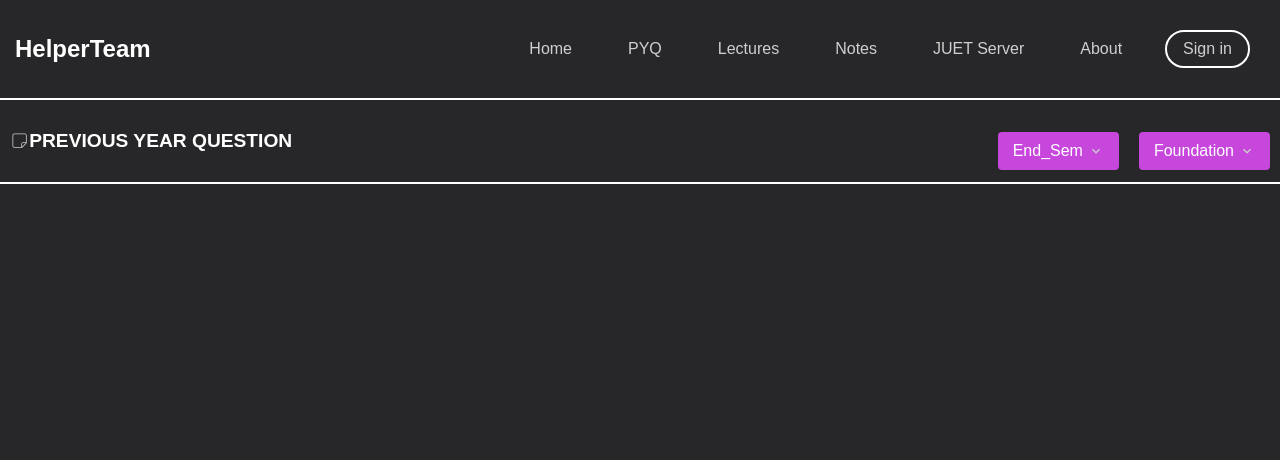
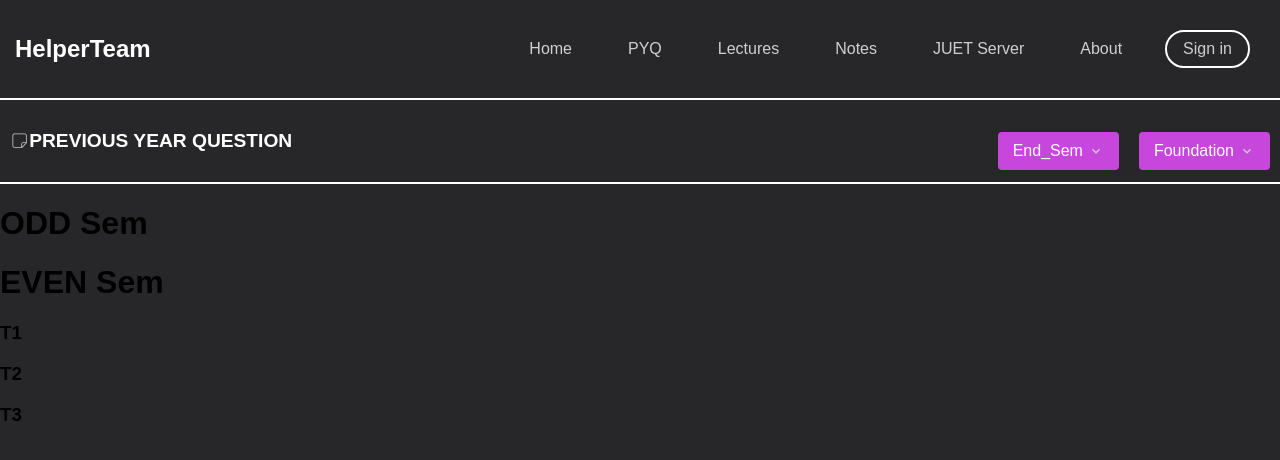
Before and after one commit to Indranil102/Helper_Team, a React (Create React App) app: page /pyq in a window 1280 px wide. Shown: the top 460 px of the page. Built offline with nearby package versions, Linux system fonts and the light colour scheme; a web font is replaced by a local one.

Commit message:
jsx added

```diff
--- a/src/Pages/pyq/Pyq.jsx
+++ b/src/Pages/pyq/Pyq.jsx
@@ -41,6 +41,25 @@ const Pyq = () => {
     </div>
         </div>
 
+         <div>
+        <div className='sem-container'>
+          <div> <h1>ODD Sem</h1></div>
+          <div> <h1>EVEN Sem</h1></div>
+
+
+        </div>
+
+        <div className='select-exam-type'>
+          <div><h3>T1</h3></div>
+          <div><h3>T2</h3></div>
+          <div><h3>T3</h3></div>
+
+        </div>
+
+        </div>
+
+
+
     </div>
 
 
```
